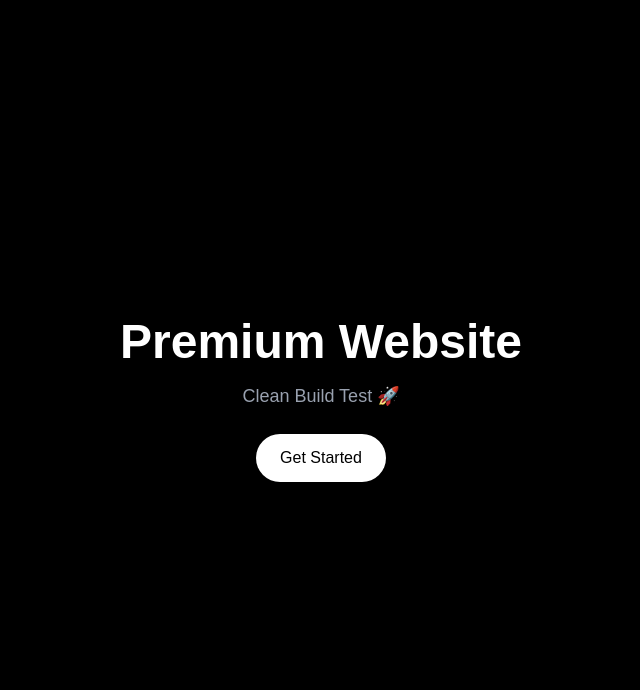
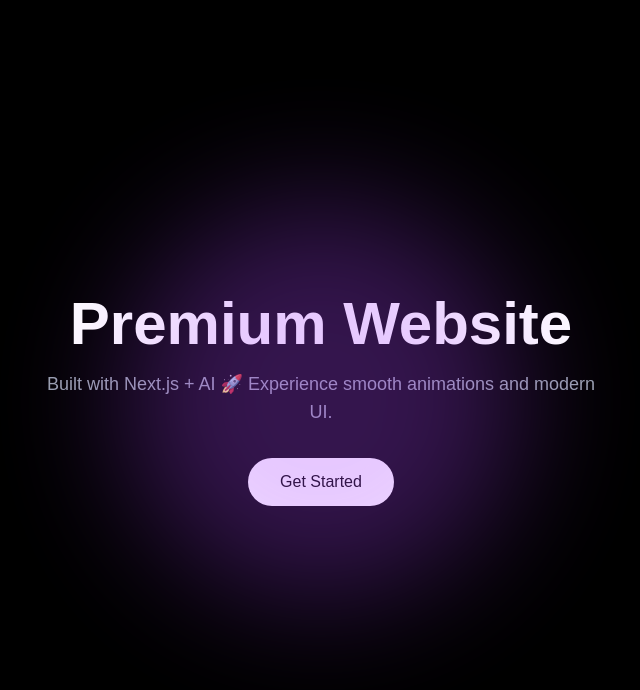
Before and after one commit to hitanshjain-ctrl/ai-website-factory, a Next.js app: page / in a window 1280 px wide. Shown: the top 690 px of the page, without its empty margins (319-959 px from the left). Built offline with nearby package versions, Linux system fonts and the light colour scheme.

Commit message:
add framer motion animations

```diff
--- a/app/page.tsx
+++ b/app/page.tsx
@@ -1,19 +1,51 @@
 "use client";
+
+import { motion } from "framer-motion";
 
 export default function Home() {
   return (
-    <main className="bg-black text-white min-h-screen flex flex-col items-center justify-center">
-      <h1 className="text-5xl font-bold mb-4">
+    <main className="bg-black text-white min-h-screen flex flex-col items-center justify-center overflow-hidden">
+
+      {/* Title */}
+      <motion.h1
+        initial={{ y: -120, opacity: 0 }}
+        animate={{ y: 0, opacity: 1 }}
+        transition={{ duration: 1, ease: "easeOut" }}
+        className="text-5xl md:text-6xl font-bold mb-4 text-center"
+      >
         Premium Website
-      </h1>
+      </motion.h1>
 
-      <p className="text-lg text-gray-400">
-        Clean Build Test 🚀
-      </p>
+      {/* Subtitle */}
+      <motion.p
+        initial={{ y: 80, opacity: 0 }}
+        animate={{ y: 0, opacity: 1 }}
+        transition={{ delay: 0.4, duration: 1 }}
+        className="text-lg text-gray-400 text-center max-w-xl"
+      >
+        Built with Next.js + AI 🚀
+        Experience smooth animations and modern UI.
+      </motion.p>
 
-      <button className="mt-6 px-6 py-3 bg-white text-black rounded-full">
+      {/* Button */}
+      <motion.button
+        initial={{ scale: 0 }}
+        animate={{ scale: 1 }}
+        whileHover={{ scale: 1.1 }}
+        transition={{ delay: 0.8, type: "spring", stiffness: 120 }}
+        className="mt-8 px-8 py-3 bg-white text-black rounded-full font-medium shadow-lg"
+      >
         Get Started
-      </button>
+      </motion.button>
+
+      {/* Background Glow Effect */}
+      <motion.div
+        initial={{ opacity: 0 }}
+        animate={{ opacity: 0.3 }}
+        transition={{ duration: 2 }}
+        className="absolute w-[400px] h-[400px] bg-purple-500 rounded-full blur-3xl"
+      />
+
     </main>
   );
 }
--- a/package.json
+++ b/package.json
@@ -9,6 +9,7 @@
     "lint": "eslint"
   },
   "dependencies": {
+    "framer-motion": "^12.38.0",
     "next": "16.2.2",
     "react": "19.2.4",
     "react-dom": "19.2.4"
```
Also changed, not shown: 1 other file (tests, documents, lock files or other folders).
